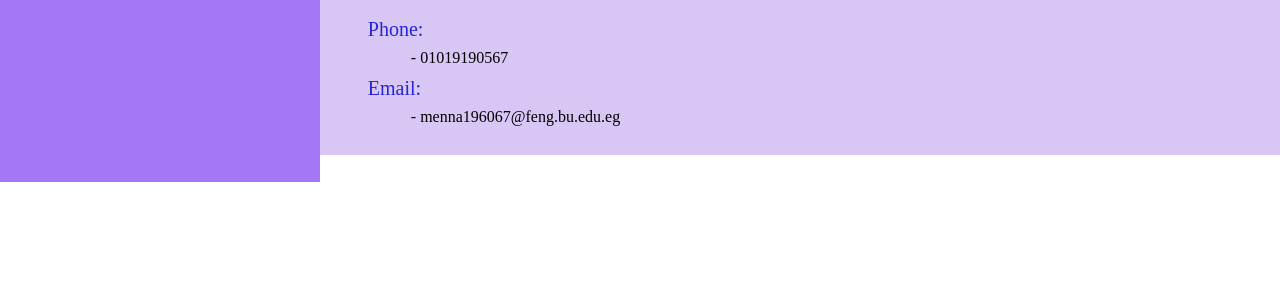
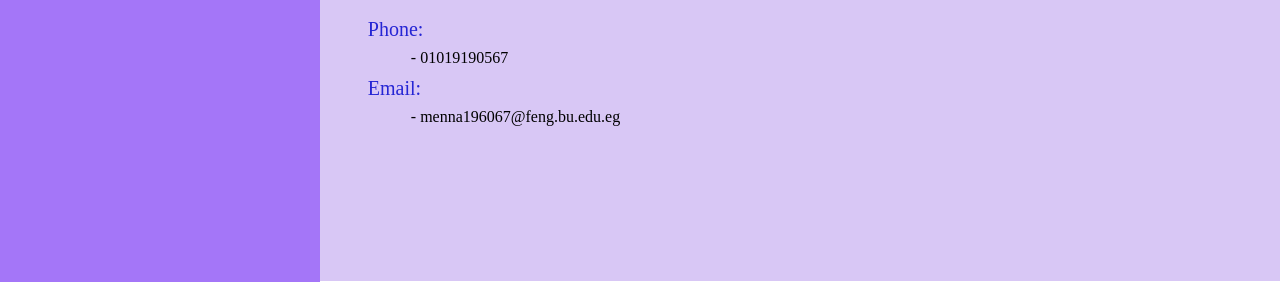
Before and after one commit to Menna-mohamed-kamel/mennaCV, a plain HTML site: page index.html in a window 1280 px wide. Shown: the part 618-900 px from the top of the page. Before the commit the page ends 800 px from the top, so only its background shows below. Drawn offline with Linux system fonts and the light colour scheme.

Commit message:
Update index.html

```diff
--- a/index.html
+++ b/index.html
@@ -10,13 +10,13 @@ body{
 }
 .name{
     width: 25%;
-    height: 100%;
-    position: fixed;
+    height: 900px;
+
     background-color: rgb(164, 118, 248);
     float: left;
     overflow: hidden;
 }
-.name:after {
+.row:after {
   content: "";
   display: table;
   clear: both;
@@ -61,8 +61,9 @@ dt{
     float: left;
     background-color: rgb(216, 199, 245);
     width: 73%;
-    margin-left: 25%;
+
     padding: 1%;
+    height: 873px;
    }
 .info:after {
   content: "";
@@ -82,14 +83,15 @@ dt{
    @media  screen and (max-width:500px) {
        .name , .info{
            width: 100%;
-           clear: both;
 
-       }
+          }
+
 
    }
 </style>
 </head>
 <body>
+   <div class="row">
     <div class="name">
         <img src="me.jpg" alt="myphoto">
         <p class="namo">Menna Allah Mohamed Kamel</p>
@@ -140,5 +142,6 @@ dt{
 </div>
 
 </div>
+</div>
 </body>
 </html>
```
